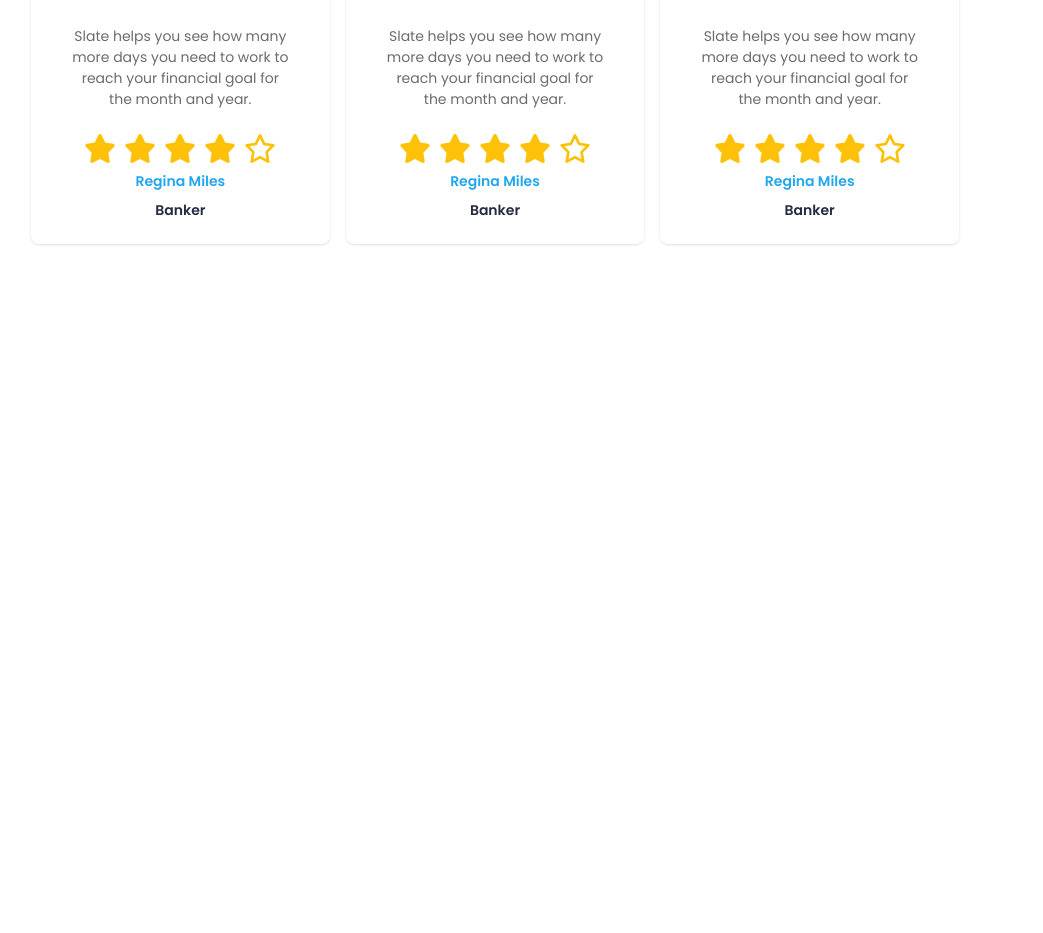
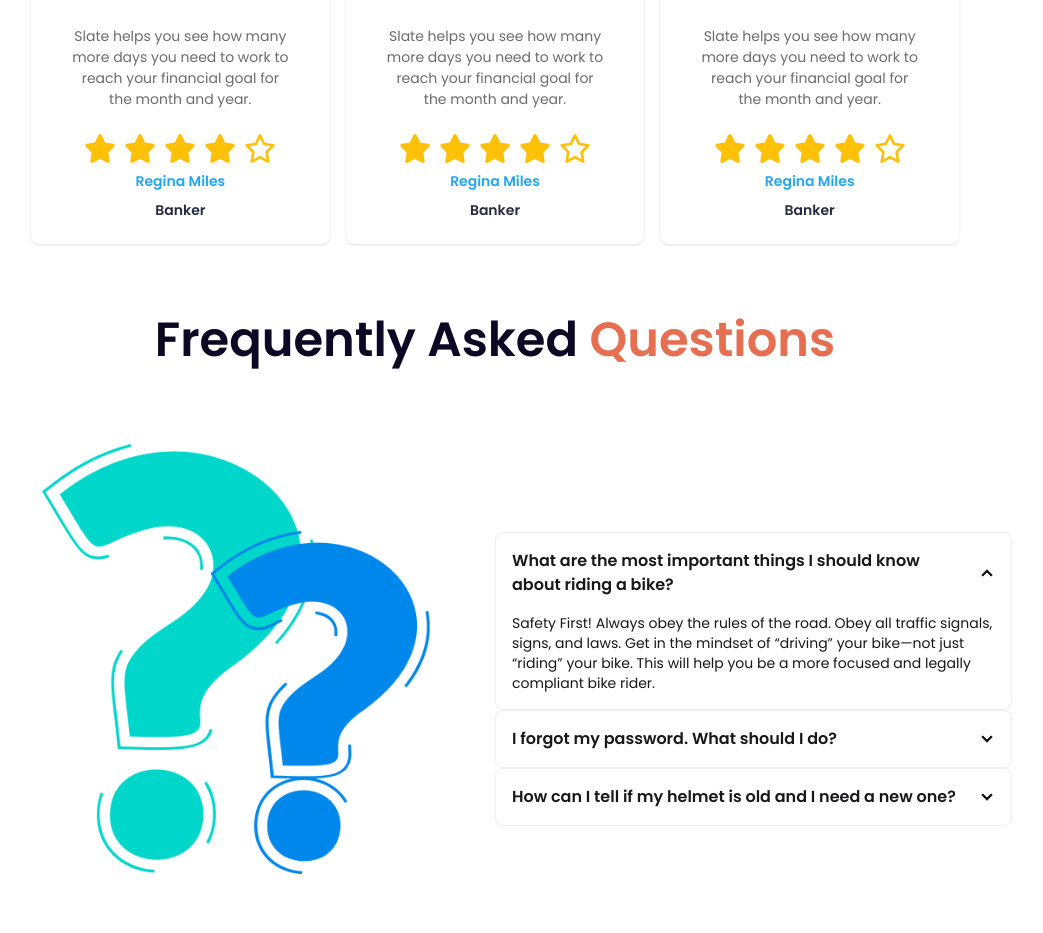
Before and after one commit to dmmalek/biker-zone-tailwind-daisyUi, a plain HTML site: page index.html in a window 1280 px wide. Shown: the part 1901-2834 px from the top of the page, without its empty margins (145-1188 px from the left). Before the commit the page ends 2201 px from the top, so only its background shows below. Drawn offline with nearby package versions, Linux system fonts and the light colour scheme.

Commit message:
designed Frequently Asked section

```diff
--- a/index.html
+++ b/index.html
@@ -364,6 +364,62 @@
           </div>
         </div>
       </section>
+      <!-- Frequently Asked Questions  -->
+      <section class="mb-10 lg:w-5/6 mx-auto p-4">
+        <h2
+          class="font-semibold text-3xl lg:text-5xl text-[#0D0925] text-center mb-20"
+        >
+          Frequently Asked <span class="text-[#E76F51]">Questions</span>
+        </h2>
+        <div class="grid grid-cols-1 lg:grid-cols-2 items-center">
+          <div class="mb-5 w-3/4 mx-auto mb-10">
+            <img class="w-full" src="./images/others/faq.png" alt="" />
+          </div>
+          <div>
+            <div
+              class="collapse collapse-arrow bg-base-100 border border-base-300"
+            >
+              <input type="radio" name="my-accordion-2" checked="checked" />
+              <div class="collapse-title font-semibold">
+                What are the most important things I should know about riding a
+                bike?
+              </div>
+              <div class="collapse-content text-sm">
+                Safety First! Always obey the rules of the road. Obey all
+                traffic signals, signs, and laws. Get in the mindset of
+                “driving” your bike—not just “riding” your bike. This will help
+                you be a more focused and legally compliant bike rider.
+              </div>
+            </div>
+            <div
+              class="collapse collapse-arrow bg-base-100 border border-base-300"
+            >
+              <input type="radio" name="my-accordion-2" />
+              <div class="collapse-title font-semibold">
+                I forgot my password. What should I do?
+              </div>
+              <div class="collapse-content text-sm">
+                Safety First! Always obey the rules of the road. Obey all
+                traffic signals, signs, and laws. Get in the mindset of
+                “driving” your bike—not just “riding” your bike. This will help
+                you be a more focused and legally compliant bike rider.
+              </div>
+            </div>
+            <div
+              class="collapse collapse-arrow bg-base-100 border border-base-300"
+            >
+              <input type="radio" name="my-accordion-2" />
+              <div class="collapse-title font-semibold">
+                How can I tell if my helmet is old and I need a new one?
+              </div>
+              <div class="collapse-content text-sm">
+                Go to "My Account" settings and select "Edit Profile" to make
+                changes.
+              </div>
+            </div>
+          </div>
+        </div>
+      </section>
     </main>
   </body>
 </html>
```
